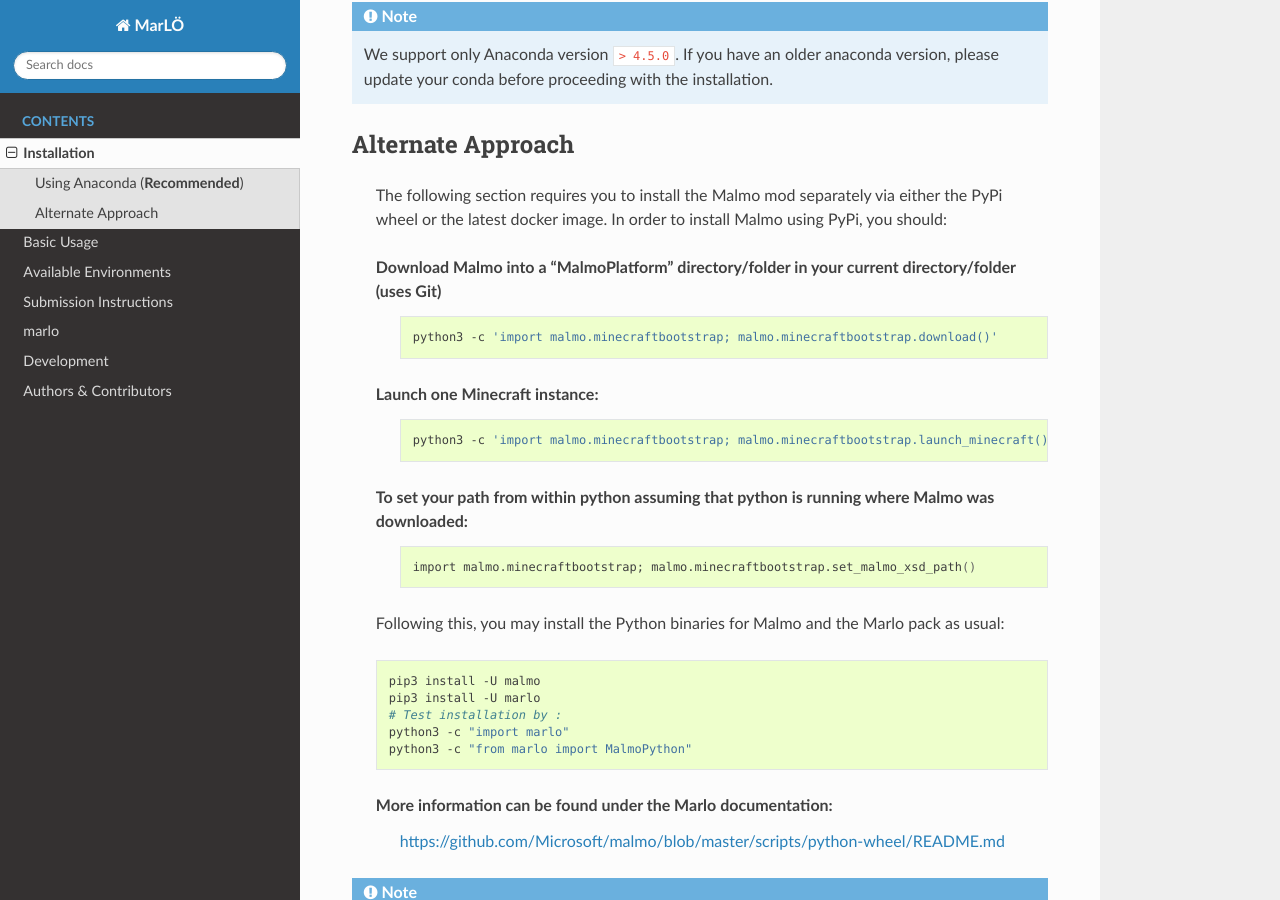
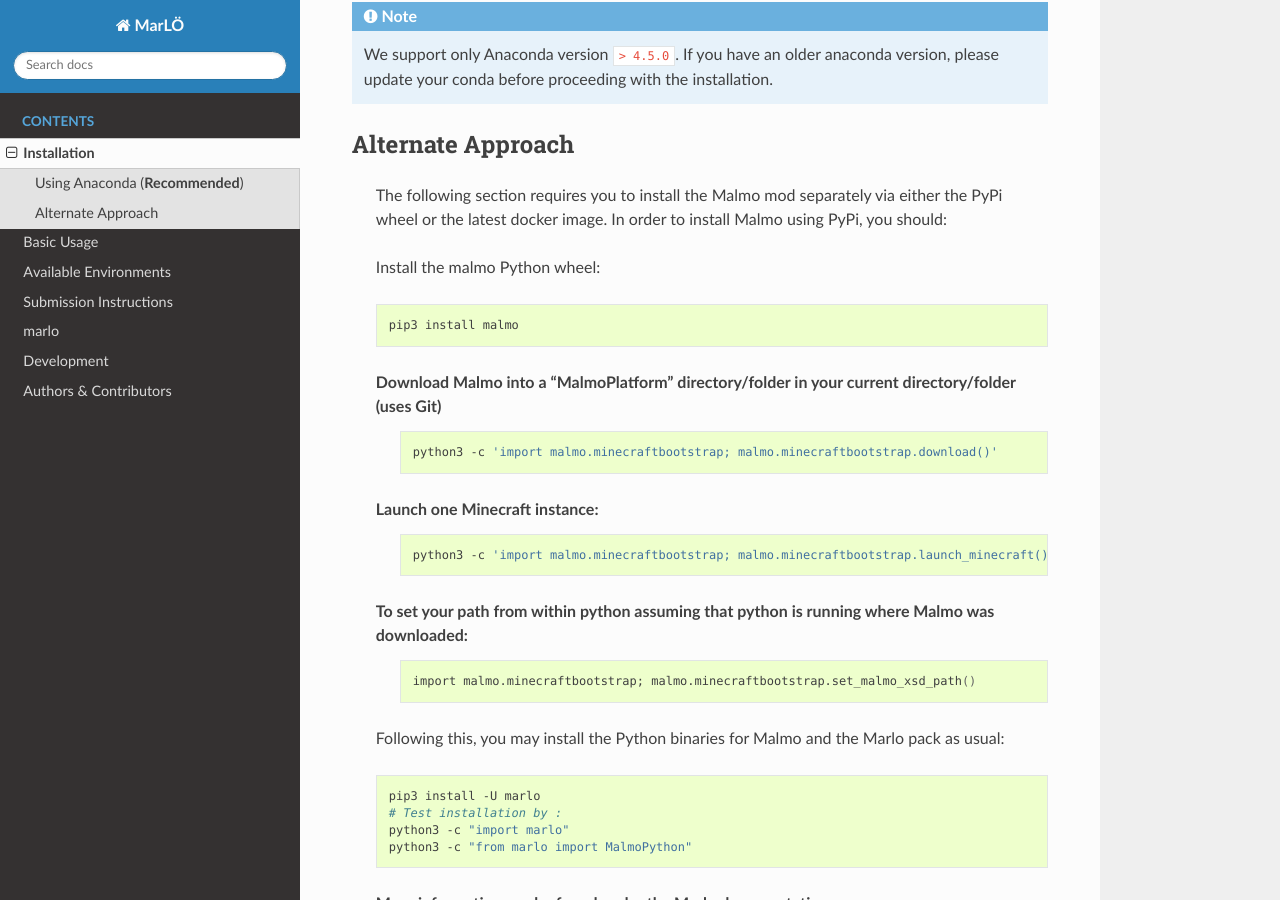
Before and after one commit to crowdAI/marLo, a Sphinx documentation site: the page built from source/installation.rst, in a window 1280 px wide and 900 px high, scrolled down 463 px. Built offline with Sphinx 7.4.7 and the Read the Docs theme 2.0.0, drawn with Linux system fonts in a browser that asks for light colours.

Commit message:
Add explicit directive to pip install malmo

```diff
--- a/source/installation.rst
+++ b/source/installation.rst
@@ -29,6 +29,12 @@
   The following section requires you to install the Malmo mod separately via either the PyPi wheel or the latest docker image.
   In order to install Malmo using PyPi, you should:
 
+  Install the malmo Python wheel:
+
+  .. code-block:: bash
+
+      pip3 install malmo
+
   Download Malmo into a “MalmoPlatform” directory/folder in your current directory/folder (uses Git)
     .. code-block:: bash
 
```
Also changed, not shown: other parts of source/installation.rst (+0 -1 lines).
